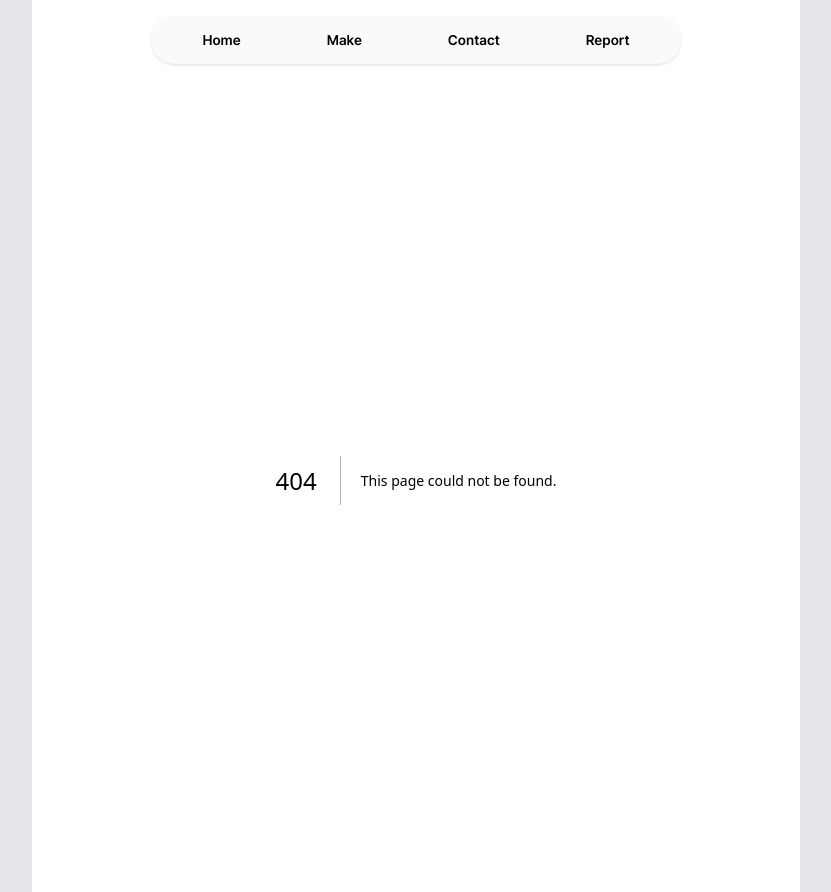
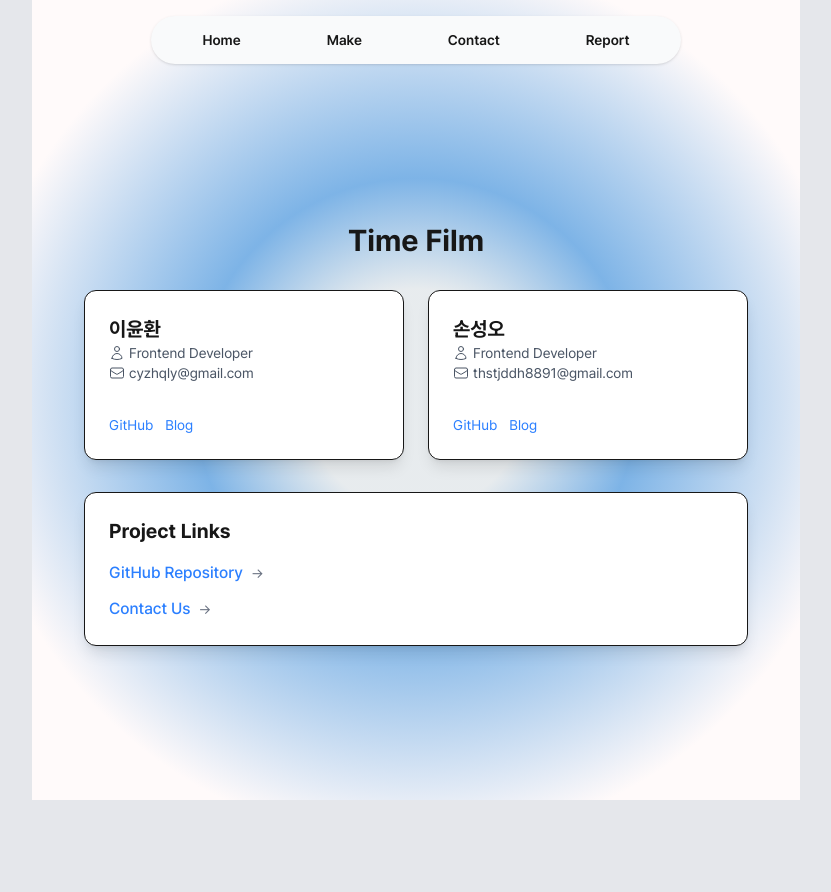
Before and after one commit to PHOTOWHALE/PHOTOWHALE, a Next.js app: page /contact in a window 1280 px wide. Before the commit this address had no page. Shown: the whole page, without its empty margins (224-1055 px from the left). After the commit the page ends 800 px from the top, so only its background shows below. Built offline with nearby package versions, Linux system fonts and the light colour scheme.

Commit message:
design: Contact 페이지 기본 퍼블리싱 (#36)

```diff
--- /dev/null
+++ b/app/contact/ContactPageContent.tsx
@@ -0,0 +1,103 @@
+import Link from 'next/link';
+import { EnvelopeIcon } from '@heroicons/react/24/outline';
+import { UserIcon } from '@heroicons/react/24/outline';
+
+export default function ContactPageContent() {
+  return (
+    <div className="flex flex-col gap-8 items-center justify-center py-10">
+      <h1 className="text-3xl font-bold">Time Film</h1>
+
+      <div className="flex flex-wrap gap-6 justify-center max-w-4xl">
+        <div className="flex flex-col gap-4 p-6 border rounded-xl shadow-lg w-80 bg-white">
+          <div className="flex items-center gap-4">
+            <div>
+              <h2 className="text-xl font-bold">이윤환</h2>
+
+              <div className="flex items-center">
+                <UserIcon className="h-4 w-4 inline-block mr-1 text-gray-600" />
+                <p className="text-sm text-gray-600">Frontend Developer</p>
+              </div>
+
+              <div className="flex items-center">
+                <EnvelopeIcon className="h-4 w-4 inline-block mr-1 text-gray-600" />
+                <p className="text-sm text-gray-600">cyzhqly@gmail.com</p>
+              </div>
+            </div>
+          </div>
+          <p className="text-sm text-gray-700"></p>
+          <div className="flex gap-3">
+            <Link
+              href="https://github.com/unanbb"
+              target="_blank"
+              rel="noopener noreferrer"
+              className="text-blue-500 hover:underline text-sm"
+            >
+              GitHub
+            </Link>
+            <Link
+              href="https://velog.io/@unanakadev/posts"
+              className="text-blue-500 hover:underline text-sm"
+            >
+              Blog
+            </Link>
+          </div>
+        </div>
+
+        <div className="flex flex-col gap-4 p-6 border rounded-xl shadow-lg w-80 bg-white">
+          <div className="flex items-center gap-4">
+            <div>
+              <h2 className="text-xl font-bold">손성오</h2>
+
+              <div className="flex items-center">
+                <UserIcon className="h-4 w-4 inline-block mr-1 text-gray-600" />
+                <p className="text-sm text-gray-600">Frontend Developer</p>
+              </div>
+
+              <div className="flex items-center">
+                <EnvelopeIcon className="h-4 w-4 inline-block mr-1 text-gray-600" />
+                <p className="text-sm text-gray-600">thstjddh8891@gmail.com</p>
+              </div>
+            </div>
+          </div>
+          <p className="text-sm text-gray-700"></p>
+          <div className="flex gap-3">
+            <Link
+              href="https://github.com/Sonseongoh"
+              target="_blank"
+              rel="noopener noreferrer"
+              className="text-blue-500 hover:underline text-sm"
+            >
+              GitHub
+            </Link>
+            <Link
+              href="https://velog.io/@sonson/posts"
+              className="text-blue-500 hover:underline text-sm"
+            >
+              Blog
+            </Link>
+          </div>
+        </div>
+      </div>
+
+      <div className="flex flex-col gap-4 p-6 border rounded-xl shadow-lg max-w-2xl w-full bg-white">
+        <h2 className="text-xl font-bold">Project Links</h2>
+        <div className="flex flex-col gap-3">
+          <Link
+            href="https://github.com/Time-Film/Time-Film"
+            target="_blank"
+            rel="noopener noreferrer"
+            className="flex items-center gap-2 text-blue-500 hover:underline"
+          >
+            <span className="font-medium">GitHub Repository</span>
+            <span className="text-sm text-gray-500">→</span>
+          </Link>
+
+          <Link href="/report" className="flex items-center gap-2 text-blue-500 hover:underline">
+            <span className="font-medium">Contact Us</span>
+            <span className="text-sm text-gray-500">→</span>
+          </Link>
+        </div>
+      </div>
+    </div>
+  );
+}
--- /dev/null
+++ b/app/contact/page.tsx
@@ -0,0 +1,5 @@
+import ContactPageContent from '@/app/contact/ContactPageContent';
+
+export default function ContactPage() {
+  return <ContactPageContent />;
+}
--- a/package.json
+++ b/package.json
@@ -19,6 +19,7 @@
     "@dnd-kit/modifiers": "^9.0.0",
     "@dnd-kit/sortable": "^10.0.0",
     "@emailjs/browser": "^4.4.1",
+    "@heroicons/react": "^2.2.0",
     "date-fns": "^4.1.0",
     "html-to-image": "^1.11.13",
     "lefthook": "^2.0.4",
```
Also changed, not shown: 1 other file (tests, documents, lock files or other folders).
